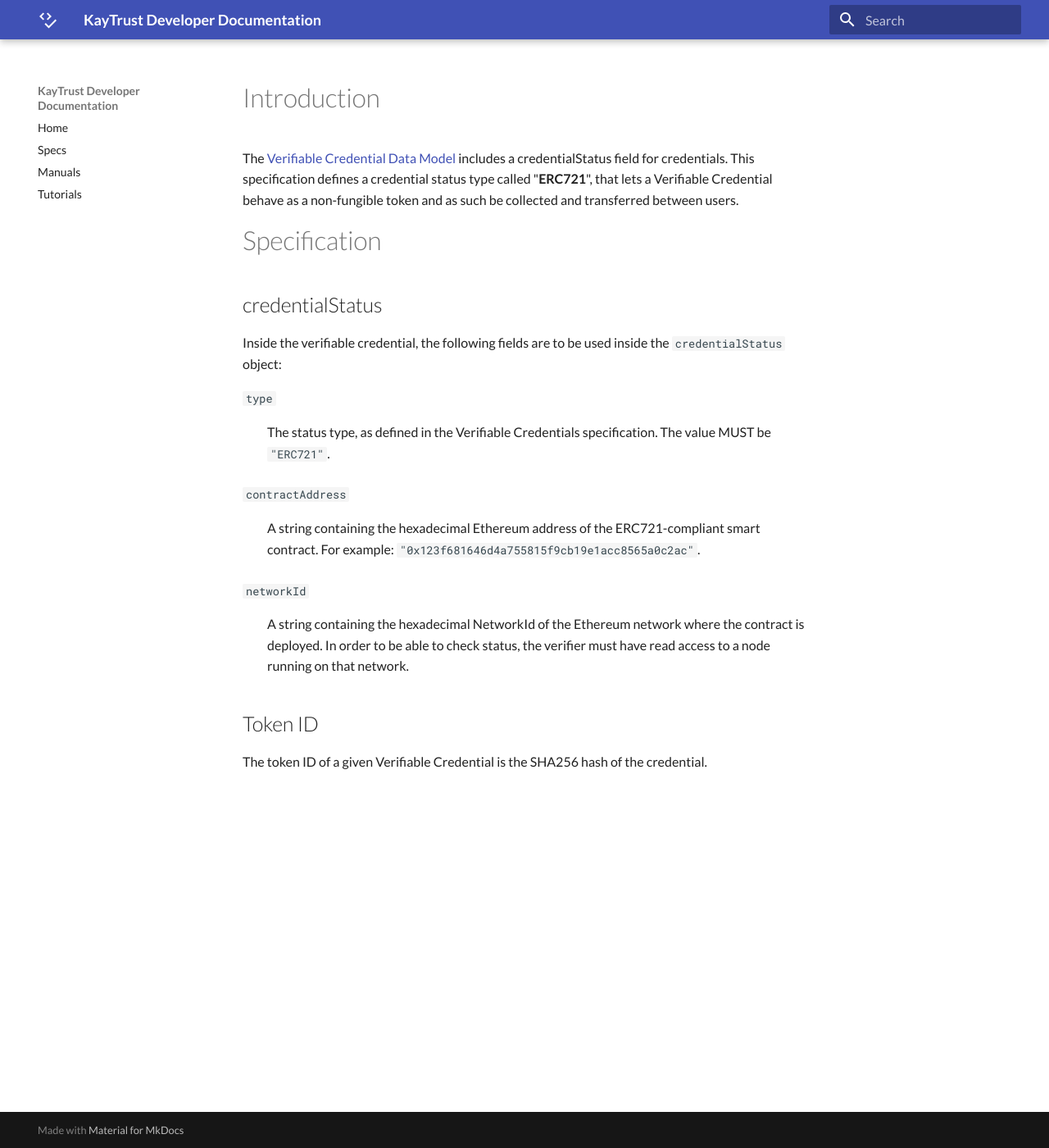
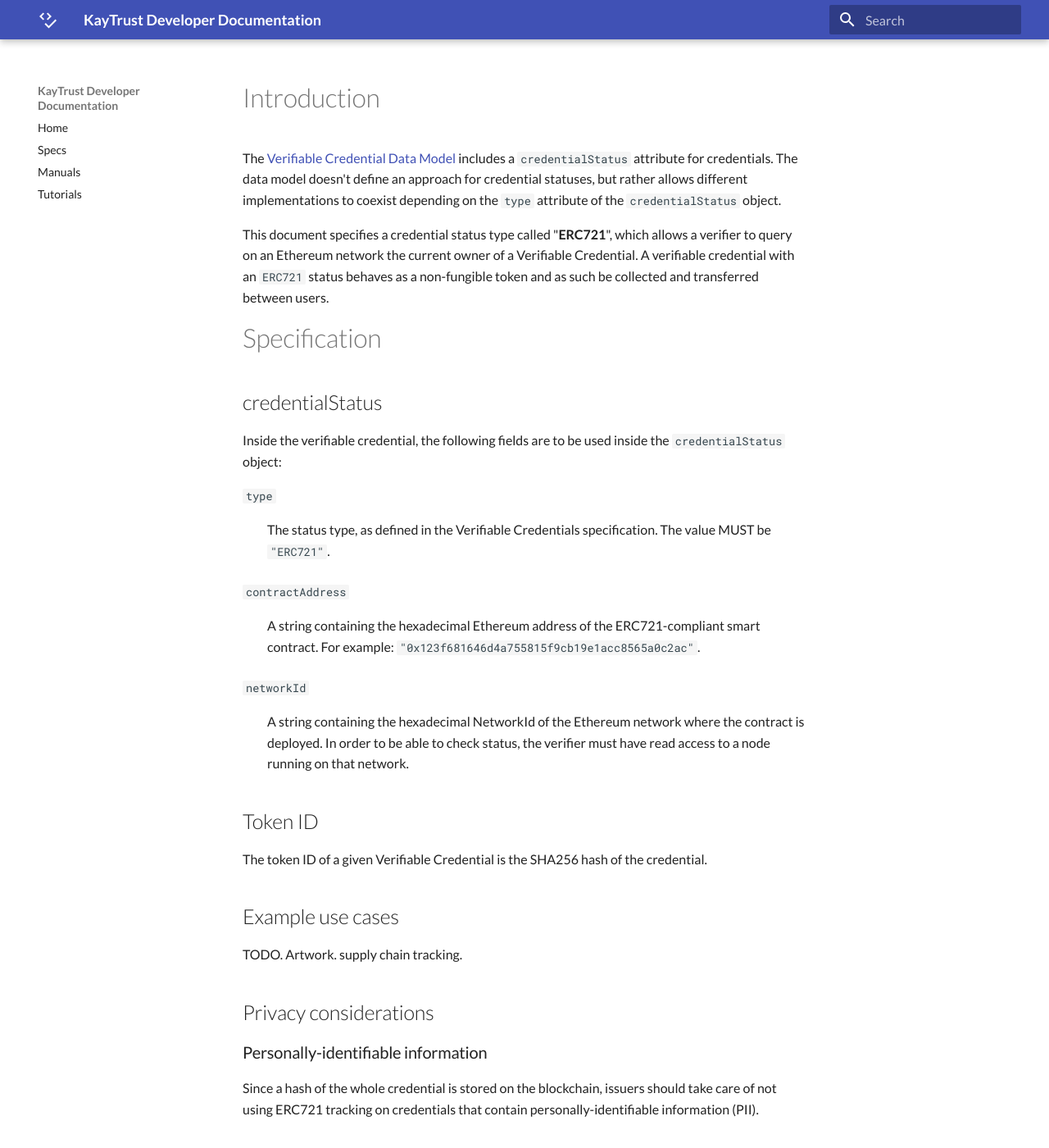
Before and after one commit to KayTrust/kaytrust.github.io, an MkDocs documentation site: the page built from docs/Specs/Credential-Status-ERC721.md, in a window 1280 px wide and 1400 px high. Shown: the whole window at 82% size. Built offline with MkDocs 1.6.1 and Material for MkDocs 9.7.7, drawn with Linux system fonts in a browser that asks for light colours; some of the changed text lies outside the part shown.

Commit message:
Updated Credential Status ERC721

```diff
--- a/docs/Specs/Credential-Status-ERC721.md
+++ b/docs/Specs/Credential-Status-ERC721.md
@@ -1,5 +1,7 @@
 # Introduction
-The [Verifiable Credential Data Model](https://www.w3.org/TR/vc-data-model/) includes a credentialStatus field for credentials. This specification defines a credential status type called "**ERC721**", that lets a Verifiable Credential behave as a non-fungible token and as such be collected and transferred between users.
+The [Verifiable Credential Data Model](https://www.w3.org/TR/vc-data-model/) includes a `credentialStatus` attribute for credentials. The data model doesn't define an approach for credential statuses, but rather allows different implementations to coexist depending on the `type` attribute of the `credentialStatus` object.
+
+This document specifies a credential status type called "**ERC721**", which allows a verifier to query on an Ethereum network the current owner of a Verifiable Credential. A verifiable credential with an `ERC721` status behaves as a non-fungible token and as such be collected and transferred between users.
 
 # Specification
 
@@ -22,3 +24,15 @@
 ## Token ID
 
 The token ID of a given Verifiable Credential is the SHA256 hash of the credential.
+
+## Example use cases
+
+TODO. Artwork. supply chain tracking.
+
+## Privacy considerations
+
+### Personally-identifiable information
+Since a hash of the whole credential is stored on the blockchain, issuers should take care of not using ERC721 tracking on credentials that contain personally-identifiable information (PII).
+
+### TODO
+Other privacy considerations?
```
